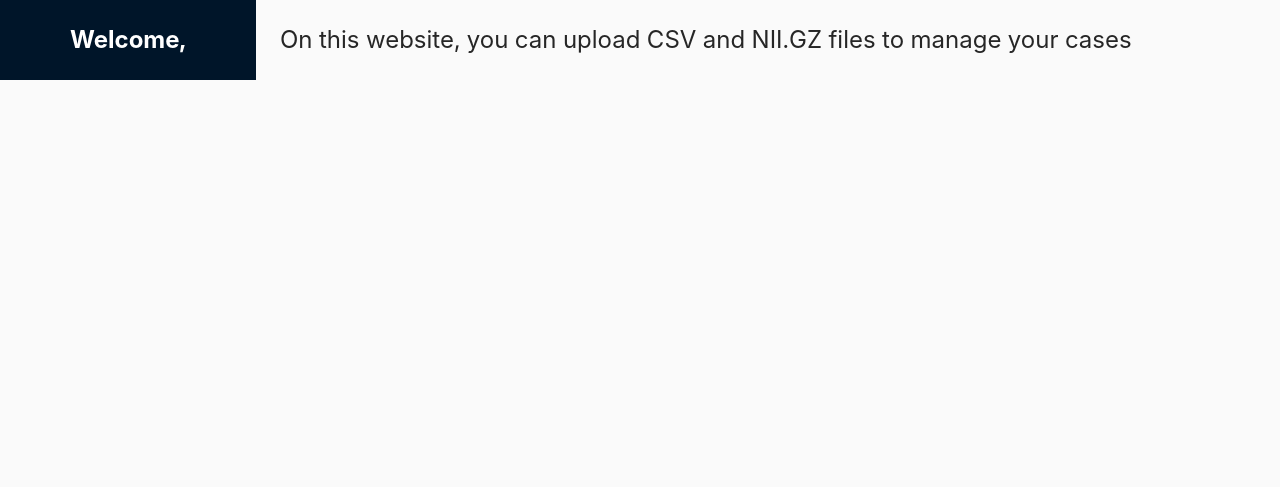
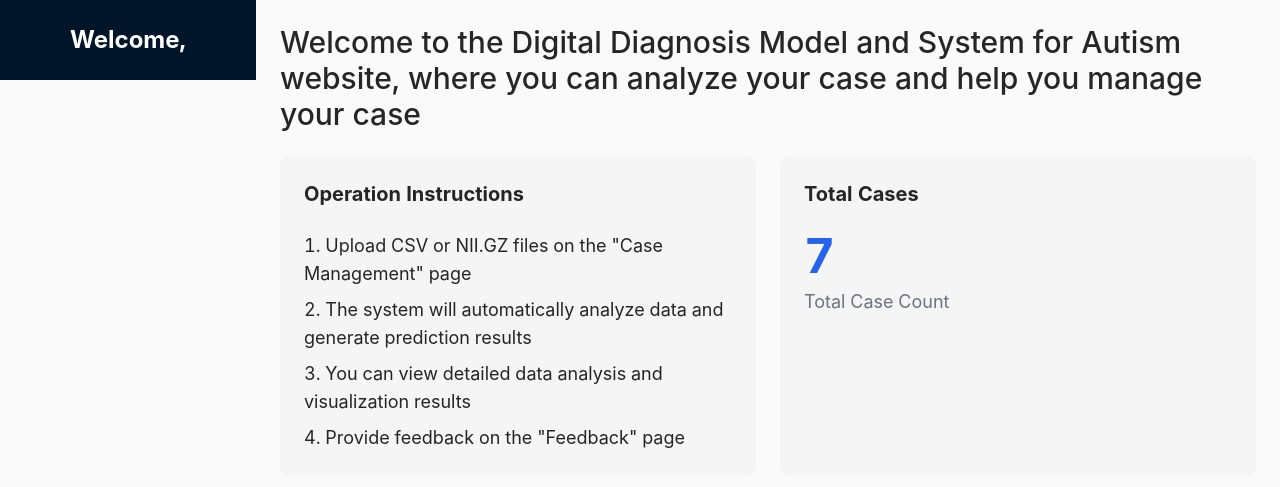
Before and after one commit to kaigegao/asd-website, a Flask app: page /bulk_upload in a window 1280 px wide. Shown: the top 487 px of the page. Run offline with Flask 3, Linux system fonts and the light colour scheme; parts of the project's set-up code (start-up, migrations or seed data) failed here and were passed over; some libraries are stand-ins or nearby versions.

Commit message:
feat:welcome页面增加统计结果

```diff
--- a/app.py
+++ b/app.py
@@ -747,7 +747,7 @@ def predict_case():
         csv_path = app.config.get("case_save_file")
         df= pd.read_csv(csv_path)
 
-        # 找到df中‘file’列的值等于req['viewing_file']的那一行
+        # 找到df中'file'列的值等于req['viewing_file']的那一行
         match = df['file'] == req['viewing_file']
 
         if match.any():  # 如果找到了匹配的行
@@ -1159,7 +1159,47 @@ def json_traverse(obj, convert_function):
         return convert_function(obj)
 
 
+@app.route('/api/get_statistics', methods=['POST'])
+def get_statistics():
+    try:
+        # Read CSV file
+        df = pd.read_csv('cases_save_file.csv')
 
+        # Calculate total samples (excluding header)
+        total_samples = len(df)
+
+        # Calculate age distribution
+        age_bins = [0, 20, 40, 60, float('inf')]
+        age_labels = ['0-20', '21-40', '41-60', '60+']
+        df['age_group'] = pd.cut(df['age'], bins=age_bins, labels=age_labels, right=False)
+        age_distribution = df['age_group'].value_counts().reset_index()
+        age_distribution.columns = ['age', 'value']
+        age_distribution = age_distribution.to_dict('records')
+
+        # Calculate sample distribution
+        diagnosis_counts = df['diagnosis'].value_counts()
+        positive_count = diagnosis_counts.get('ASD', 0)
+        negative_count = diagnosis_counts.get('Normal', 0)
+
+
+
+        return jsonify({
+            'success': True,
+            'result': {
+                'totalSamples': str(total_samples),
+                'ageDistribution': str(age_distribution),
+                'sampleDistribution': {
+                    'positive': str(positive_count),
+                    'negative': str(negative_count)
+                }
+            }
+        })
+    except Exception as e:
+        logging.error(f"An unexpected error occurred: {e}")
+        return jsonify({
+            'success': False,
+            'errorMsg': str(e)
+        })
 
 
 if __name__ == '__main__':
--- a/templates/doctor_dashboard2.html
+++ b/templates/doctor_dashboard2.html
@@ -52,12 +52,144 @@
 	</body>
 	<script type="text/babel">
 		const Welcome = () => {
-			const [] = React.useState();
+			const [statsData, setStatsData] = React.useState({
+				totalSamples: 0,
+				ageDistribution: [],
+				sampleDistribution: { positive: 0, negative: 0 }
+			});
+
+			React.useEffect(() => {
+				fetch('/api/get_statistics', {
+					method: 'POST',
+					headers: {
+						'content-type': 'application/json'
+					}
+				})
+				.then(res => res.json())
+				.then(({success, result}) => {
+					if (success) {
+						// Parse string format data
+						const parsedData = {
+							totalSamples: parseInt(result.totalSamples),
+							ageDistribution: eval(result.ageDistribution), // Parse string array
+							sampleDistribution: {
+								positive: parseInt(result.sampleDistribution.positive),
+								negative: parseInt(result.sampleDistribution.negative)
+							}
+						};
+						console.log('Parsed statistics data:', parsedData);
+						setStatsData(parsedData);
+					}
+				})
+				.catch(error => {
+					console.error('Error fetching statistics:', error);
+					antd.message.error(error.toString());
+				});
+			}, []);
+
+			React.useEffect(() => {
+				console.log('Current statsData:', statsData);
+
+				if (statsData.ageDistribution && statsData.ageDistribution.length > 0) {
+					console.log('Plotting age distribution:', statsData.ageDistribution);
+					const data = [{
+						values: statsData.ageDistribution.map(item => item.value),
+						labels: statsData.ageDistribution.map(item => item.age),
+						type: 'pie',
+						name: 'Age Distribution',
+						hole: 0.4  // 添加一个圆环效果，让图表看起来更紧凑
+					}];
+
+					const layout = {
+						title: {
+							text: 'Age Distribution',
+							y: 0.02,
+							yanchor: 'bottom'
+						},
+						height: 380,
+						margin: { t: 60, b: 60, l: 20, r: 20 },
+						showlegend: true,
+						legend: {
+							orientation: 'h',
+							y: -0.2
+						}
+					};
+
+					try {
+						Plotly.newPlot('age-distribution', data, layout);
+					} catch (error) {
+						console.error('Error plotting age distribution:', error);
+					}
+				}
+
+				if (statsData.sampleDistribution) {
+					console.log('Plotting sample distribution:', statsData.sampleDistribution);
+					const sampleData = [{
+						values: [statsData.sampleDistribution.positive, statsData.sampleDistribution.negative],
+						labels: ['ASD Cases', 'Normal Cases'],
+						type: 'pie',
+						name: 'Sample Distribution',
+						hole: 0.4  // 添加一个圆环效果，让图表看起来更紧凑
+					}];
+
+					const sampleLayout = {
+						title: {
+							text: 'Case Distribution',
+							y: 0.02,
+							yanchor: 'bottom'
+						},
+						height: 380,
+						margin: { t: 60, b: 60, l: 20, r: 20 },
+						showlegend: true,
+						legend: {
+							orientation: 'h',
+							y: -0.2
+						}
+					};
+
+					try {
+						Plotly.newPlot('sample-distribution', sampleData, sampleLayout);
+					} catch (error) {
+						console.error('Error plotting sample distribution:', error);
+					}
+				}
+			}, [statsData]);
 
 			return (
-				<div className="text-2xl">
-					On this website, you can upload CSV and NII.GZ files to
-					manage your cases
+				<div className="space-y-6">
+					<div className="text-3xl mb-4 font-medium">
+						Welcome to the Digital Diagnosis Model and System for Autism website, where you can analyze your case and help you manage your case
+					</div>
+
+					<div className="grid grid-cols-2 gap-4">
+						<div className="bg-[rgba(0,0,0,0.02)] p-6 rounded-lg">
+							<div className="text-xl font-bold mb-4">Operation Instructions</div>
+							<div className="space-y-2 text-lg">
+								<div>1. Upload CSV or NII.GZ files on the "Case Management" page</div>
+								<div>2. The system will automatically analyze data and generate prediction results</div>
+								<div>3. You can view detailed data analysis and visualization results</div>
+								<div>4. Provide feedback on the "Feedback" page</div>
+							</div>
+						</div>
+
+						<div className="bg-[rgba(0,0,0,0.02)] p-6 rounded-lg">
+							<div className="text-xl font-bold mb-4">Total Cases</div>
+							<div className="text-5xl font-bold text-blue-600">
+								{statsData.totalSamples}
+							</div>
+							<div className="text-lg text-gray-500 mt-2">Total Case Count</div>
+						</div>
+					</div>
+
+					<div className="grid grid-cols-2 gap-4">
+						<div className="bg-[rgba(0,0,0,0.02)] p-6 rounded-lg">
+							<div id="age-distribution"></div>
+						</div>
+
+						<div className="bg-[rgba(0,0,0,0.02)] p-6 rounded-lg">
+							<div id="sample-distribution"></div>
+						</div>
+					</div>
 				</div>
 			);
 		};
@@ -251,7 +383,7 @@
 				<div className="w-full">
 					<div className="relative mt-4 min-h-[450px]">
 						<antd.Select
-							placeholder="请选择"
+							placeholder="Please select"
 							className="w-[200px] absolute top-[26px] left-0 z-[1000]"
 							value={selectedColumn}
 							onChange={setSelectedColumn}
```
